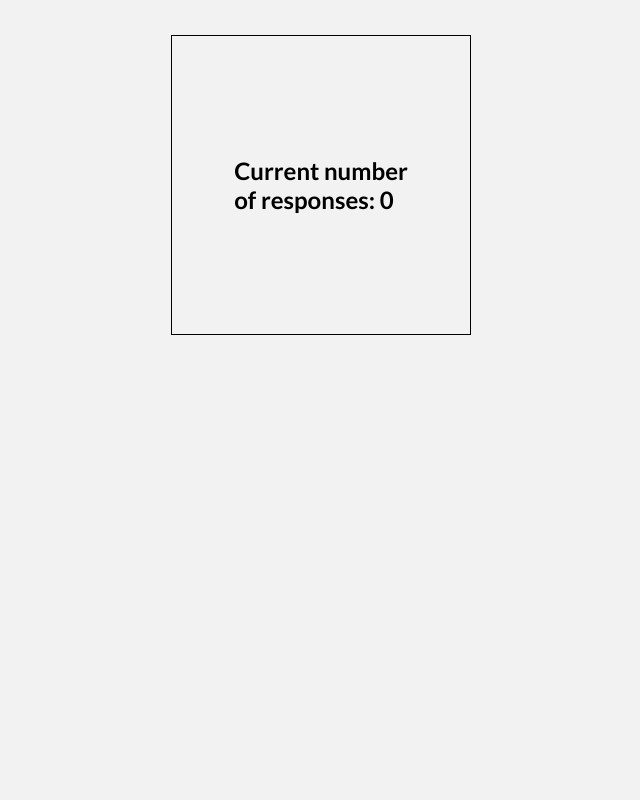
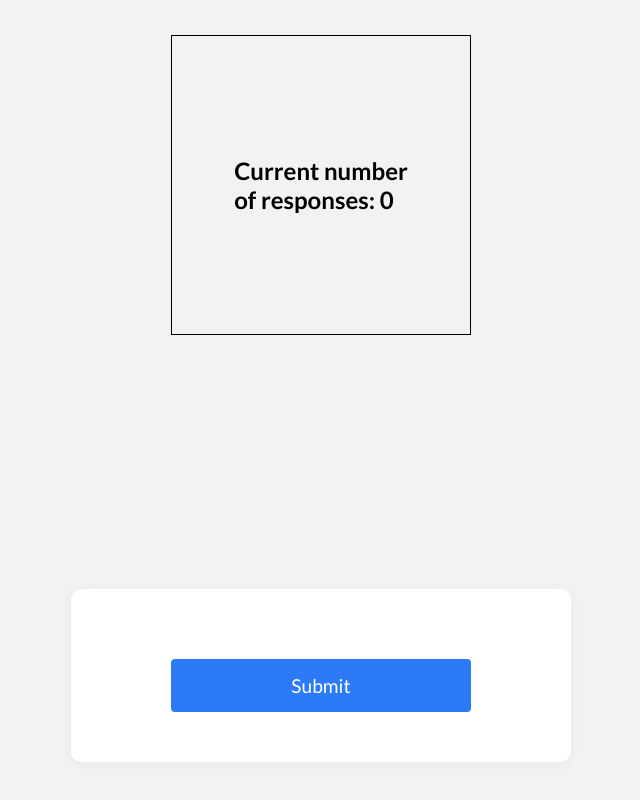
Before and after one commit to mzpeng1/probable-carnival, a React (Create React App) app in the folder front/: page /event/1 in a window 1280 px wide. Shown: the part 118-918 px from the top of the page, without its empty margins (319-959 px from the left). Before the commit the page ends 800 px from the top, so only its background shows below. Built offline with nearby package versions, Linux system fonts and the light colour scheme; no server answers; a web font is replaced by a local one.

Commit message:
fixed stuff

```diff
--- a/front/src/App.js
+++ b/front/src/App.js
@@ -18,8 +18,7 @@ function App() {
             <Router>
               <Route path="/create" component={CreateEvent}></Route>
               <Route path="/" exact component={Dashboard}></Route>
-              <Route path="/response" component={ResponseForm}></Route>
-              <Route path="/event" component={EventDash}></Route>
+              <Route path="/event/:id/" component={EventDash}></Route>
             </Router>
            </div>
         </PersistGate>
--- a/front/src/components/Dashboard.js
+++ b/front/src/components/Dashboard.js
@@ -73,6 +73,7 @@ function Dashboard() {
         if (events) {
             for (let i = 0; i < events.length; i++) {
                 eventList.push(<EventInfoBox key={i} id={events[i] } />);
+                console.log(events[i])
             }
         }
         return eventList;
--- a/front/src/components/EventDash.js
+++ b/front/src/components/EventDash.js
@@ -1,12 +1,13 @@
 import React, { useEffect, useState } from 'react'
 import { useSelector } from 'react-redux'
 import { selectUser } from '../context/reducer'
-import { selectCurr } from '../context/currentReducer'
+import ResponseForm from './ResponseForm'
 import axios from 'axios';
 import "./EventDash.css";
 
-function EventDash() {
-    const current = useSelector(selectCurr);
+const EventDash = (props) => {
+    const params = props.match.params;
+    const current = params.id;
     const user = useSelector(selectUser);
     const [event, setEvent] = useState(null);
 
@@ -20,12 +21,15 @@ function EventDash() {
     },[])
 
     return (
-        <div className="eventDash">
-            <h1>{event ? event.name : ""}</h1>
-            <div className="dashboard">
-                <div className="number"><h2>Current number <br></br>of responses: {event ? event.responses.length : 0}</h2></div>
+        <>
+            <div className="eventDash">
+                <h1>{event ? event.name : ""}</h1>
+                <div className="dashboard">
+                    <div className="number"><h2>Current number <br></br>of responses: {event ? event.responses.length : 0}</h2></div>
+                </div>
             </div>
-        </div>
+            <ResponseForm id={current}/>
+        </>
     )
 }
 
--- a/front/src/components/EventInfoBox.js
+++ b/front/src/components/EventInfoBox.js
@@ -22,7 +22,7 @@ function EventInfoBox( {id, callBack}) {
     const dispatchCurrent = () => {
         axios.get("http://localhost:5000/events/" + id)
             .then(res => {
-                dispatch(setCurrent(id));
+                dispatch(setCurrent(res));
             })
             .catch(err => console.error(err));
     }
@@ -36,7 +36,7 @@ function EventInfoBox( {id, callBack}) {
                 <div>
                 <h2 className="surveyName">{name}</h2>
                 </div>
-                <Button className="dispatch" color="default" onClick={() => dispatchCurrent()}><a className="link" href='/event'>View Event</a></Button>
+                <Button className="dispatch" color="default" onClick={dispatchCurrent}><a className="link" href={`/event/${id}`}>View Event</a></Button>
        </div>
     )
 }
--- a/front/src/components/ResponseForm.js
+++ b/front/src/components/ResponseForm.js
@@ -5,16 +5,19 @@ import FRQResponseBox from "./FRQResponseBox";
 import MCQResponseBox from './MCQResponseBox';
 import { useSelector } from 'react-redux';
 import { selectUser } from '../context/reducer';
-import { selectCurr } from '../context/currentReducer';
+import { selectEvents } from '../context/eventReducer';
 
-function ResponseForm({id, name, pass}) {
+const ResponseForm = (props) => {
+
     const user = useSelector(selectUser);
-    const current = useSelector(selectCurr);
+    const userEvents = useSelector(selectEvents);
+    const current = props.id
 
     const [frqQuestions, setFrqQuestions] = useState([]);
     const [mcqQuestions, setMcqQuestions] = useState([]);
     const [frqData, setFrqData] = useState([]);
     const [mcqData, setMcqData] = useState([[]]);
+    const [canView, userCanView] = useState("false");
 
     const frqs = [];
     const mcqs = [];
@@ -52,7 +55,14 @@ function ResponseForm({id, name, pass}) {
             .then(res => {
                 setMcqQuestions(res.data.fieldQuestions.MCQS);
                 setFrqQuestions(res.data.fieldQuestions.FRQS);
+                console.log(res.data)
+                console.log(userEvents)
+                var inEvent = userEvents.some((event) => event === res.data._id);
+                // TODO: Check if they already finished it
+                inEvent ? userCanView(true) : userCanView(false)
+
             }).catch(err => alert(err));
+
     }, [])
 
     const response = {
@@ -96,7 +106,7 @@ function ResponseForm({id, name, pass}) {
     }
 
     return (
-        <div className="main">
+        canView ? (<div className="main">
             <div className="container">
                 <div className="form">
                     <form onSubmit={onSubmit}>
@@ -106,7 +116,7 @@ function ResponseForm({id, name, pass}) {
                     </form>
                 </div>
             </div>
-        </div>
+        </div>) : null
     )
 }
 
--- a/front/src/context/currentReducer.js
+++ b/front/src/context/currentReducer.js
@@ -6,7 +6,7 @@ export const currentSlice = createSlice({
         value: ""
     },
     reducers: {
-        setEvents: (state, action) => {
+        setCurrent: (state, action) => {
             state.value = action.payload;
         },
         clearEvents: (state) => {
```
